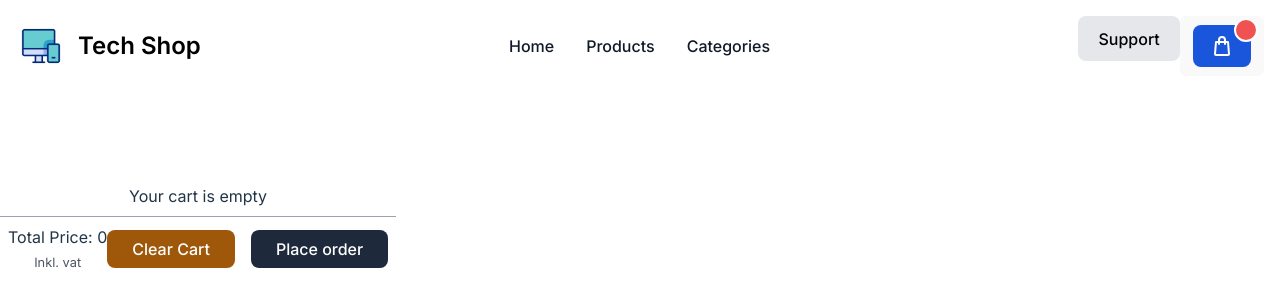
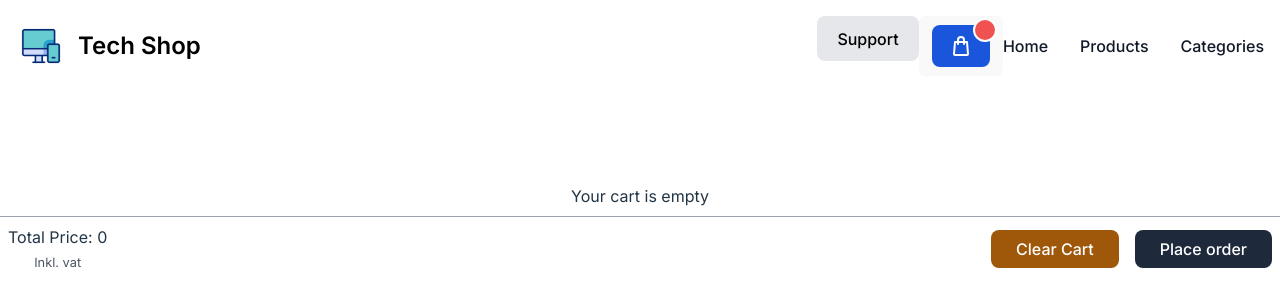
Before and after one commit to jesperekerling/react-ecommerce, a React (Vite) app: page /checkout in a window 1280 px wide. Shown: the top 306 px of the page. Built offline with nearby package versions, Linux system fonts and the light colour scheme.

Commit message:
New menu working

```diff
--- a/index.html
+++ b/index.html
@@ -8,7 +8,7 @@
     <link rel="icon" href="/src/assets/icons/favicon.png" type="image/gif" />
   </head>
   <body>
-    <div id="root"></div>
+    <div id="root" class="mx-auto container"></div>
     <div id="modal"></div>
     <script type="module" src="/src/main.jsx"></script>
   </body>
--- a/src/components/NavBar.jsx
+++ b/src/components/NavBar.jsx
@@ -1,8 +1,5 @@
-import { IoLogoOctocat } from "react-icons/io5";
-import { FaShoppingCart } from "react-icons/fa";
 import { Link, NavLink } from "react-router-dom";
 import { Dropdown } from "./Dropdown";
-import { useSelector } from "react-redux";
 import { useCart } from "../contexts/cartContext";
 
 export const Navbar = () => {
@@ -12,9 +9,11 @@ export const Navbar = () => {
 
   return (
     <header className="w-full mb-44">
-      <nav className="bg-white dark-bg-gray-900 fixed w-full z-20 top-0 border-0 broder-gray-200 dark:border-gray-600">
+      <nav className="w-full bg-white z-20 dark-bg-gray-900 fixed top-0 border-0 broder-gray-200 dark:border-gray-600 container">
 
       <div className='max-w-screen-xl flex flex-wrap items-center justify-between mx-auto p-4'>
+
+
         <NavLink to='/' className='flex items-center space-x-3 rtl:space-x-reverse'>
               <img src='/src/assets/icons/computer.gif' alt='Flowbite Logo' width='50' height='50' />
               <span className='self-center text-2xl font-semibold whitespace-nowrap text-black dark:text-white hover:opacity-50'>
@@ -22,31 +21,6 @@ export const Navbar = () => {
         </NavLink>
 
         <div className="flex md:order-3 space-x-3 md:space-x-0 rtl:space-x-reverse">
-
-          <NavLink to='/support'>
-            <button type='button' className="text-black bg-gray-200 hover:bg-gray-300 focus:ring-4 focus:outline-none font-medium">
-              Support
-            </button>
-          </NavLink>
-
-
-          <Dropdown>
-
-            <button type="button" class="relative inline-flex items-center py-2 px-4 text-sm font-medium text-center text-white bg-blue-700 rounded-lg hover:bg-blue-800 focus:ring-4 focus:outline-none focus:ring-blue-300 ">
-            <svg class="w-6 h-6 text-white" aria-hidden="true" xmlns="http://www.w3.org/2000/svg" fill="none" viewBox="0 0 24 24">
-              <path stroke="currentColor" stroke-linecap="round" stroke-linejoin="round" stroke-width="2" d="M9 10V6a3 3 0 0 1 3-3v0a3 3 0 0 1 3 3v4m3-2 1 12c0 .5-.5 1-1 1H6a1 1 0 0 1-1-1L6 8h12Z"/>
-            </svg>
-            <span class="sr-only">Check out here</span>
-              <div class="absolute inline-flex items-center justify-center w-6 h-6 text-xs font-bold text-white bg-red-500 border-2 border-white rounded-full -top-2 -end-2 dark:border-gray-900">
-              { totalQuantity > 0 && <div className="absolute right-0 bg-red-600 text-white w-5 h-5 flex items-center justify-center rounded-full z-10">
-                <p className="text-xs">{ totalQuantity }</p>
-              </div>}
-              </div>
-            </button>
-          </Dropdown>
-
-
-        </div>
 
 
         <div className='items-center justify-between hidden w-full md:flex md:w-auto md:order-1' id='navbar-sticky'>
@@ -66,10 +40,53 @@ export const Navbar = () => {
                 Categories
               </NavLink>
             </li>
+            <li className="md:hidden block">
+              <NavLink to='/Support' className='block py-2 px-3 text-gray-900 rounded hover:bg-gray-100 md:hover:bg-transparent md:hover:text-blue-700 md:p-0 md:dark:hover:text-blue-500 dark:text-white dark:hover:bg-gray-700 dark:hover:text-white md:dark:hover:bg-transparent dark:border-gray-700'>
+                Support
+              </NavLink>
+            </li>
           </ul>
         </div>
 
+          <button data-collapse-toggle='navbar-sticky' type='button' className='inline-flex items-center p-2 w-10 h-10 justify-center text-sm text-gray-500 rounded-lg md:hidden hover:bg-gray-100 focus:outline-none focus:ring-2 focus:ring-gray-200' aria-controls='navbar-sticky' aria-expanded='false'>
+              <span className='sr-only'>Open main menu</span>
+              <svg className='w-5 h-5' aria-hidden='true' xmlns='http://www.w3.org/2000/svg' fill='none' viewBox='0 0 17 14'>
+                  <path stroke='currentColor' stroke-linecap='round' stroke-linejoin='round' stroke-width='2' d='M1 1h15M1 7h15M1 13h15'/>
+              </svg>
+          </button>
+
+          <NavLink to='/support'>
+            <button type='button' className="text-black bg-gray-200 hover:bg-gray-300 focus:ring-4 focus:outline-none font-medium md:block hidden">
+              Support
+            </button>
+          </NavLink>
+
+
+
+          <Dropdown>
+            <button type="button" class="relative inline-flex items-center py-2 px-4 text-sm font-medium text-center text-white bg-blue-700 rounded-lg hover:bg-blue-800 focus:ring-4 focus:outline-none focus:ring-blue-300 ">
+            <svg class="w-6 h-6 text-white" aria-hidden="true" xmlns="http://www.w3.org/2000/svg" fill="none" viewBox="0 0 24 24">
+              <path stroke="currentColor" stroke-linecap="round" stroke-linejoin="round" stroke-width="2" d="M9 10V6a3 3 0 0 1 3-3v0a3 3 0 0 1 3 3v4m3-2 1 12c0 .5-.5 1-1 1H6a1 1 0 0 1-1-1L6 8h12Z"/>
+            </svg>
+            <span class="sr-only">Check out here</span>
+              <div class="absolute inline-flex items-center justify-center w-6 h-6 text-xs font-bold text-white bg-red-500 border-2 border-white rounded-full -top-2 -end-2 dark:border-gray-900">
+              { totalQuantity > 0 && <div className="absolute right-0 bg-red-600 text-white w-5 h-5 flex items-center justify-center rounded-full z-10">
+                <p className="text-xs">{ totalQuantity }</p>
+              </div>}
+              </div>
+            </button>
+          </Dropdown>
+
+        </div>
+
+
+
+
+
+
       </div>
+
+
 
 
       </nav>
--- a/src/components/ProductCard.jsx
+++ b/src/components/ProductCard.jsx
@@ -3,11 +3,12 @@ import { Link } from 'react-router-dom'
 export const ProductCard = ({ product }) => {
 
   return (
-    <Link to={`/details/${product._id}`} className="bg-white rounded-lg overflow-hidden">
-      <img src={product.images[0]} alt="product image" />
-      <div className="p-4 flex items-center justify-between">
-        <p className="font-semibold truncate">{product.name}</p>
-        <p className="text-red-600 font-semibold">{product.price}:-</p>
+    <Link to={`/products/${product._id}`} className="bg-white rounded-lg overflow-hidden" title={product.name}>
+      <img src={product.images[0]} alt={product.name} />
+      <div className="p-4 items-center justify-between">
+        <p className='font-bold text-lg'>{product.name}</p>
+        <p className='text-gray-500 text-sm mb-3'>{product.category}</p>
+        <p className='text-blue-700 font-bold text-md mt-2'>{product.price} kr</p>
       </div>
     </Link>
   )
--- a/src/index.css
+++ b/src/index.css
@@ -19,7 +19,11 @@
   -moz-osx-font-smoothing: grayscale;
 }
 
-
+#root {
+  margin: 0 auto;
+  padding: 0;
+  text-align: center;
+}
 .reg-form .textarea textarea {
   height: 400px;
 }
--- a/src/layouts/RootLayout.jsx
+++ b/src/layouts/RootLayout.jsx
@@ -6,8 +6,10 @@ function RootLayout() {
   return (
     <Providers>
         <Navbar />
-        <main className="container mx-auto text-center">
+        <main>
+
           <Outlet />
+
         </main>
     </Providers>
   )
--- a/src/layouts/pages/HomePage.jsx
+++ b/src/layouts/pages/HomePage.jsx
@@ -20,7 +20,7 @@ function HomePage() {
   )
 
   return (
-    <div className="mt-10">
+    <div className="container mx-auto bg-green-100 mt-10">
       {
         loading
         ? <ProductList.Skeleton />
```
Also changed, not shown: src/components/ShoppingCart.jsx (+6 -2 lines), src/main.jsx (+9 -3 lines), src/components/OLDProductList2.jsx (renamed from src/components/ProductList2.jsx).
